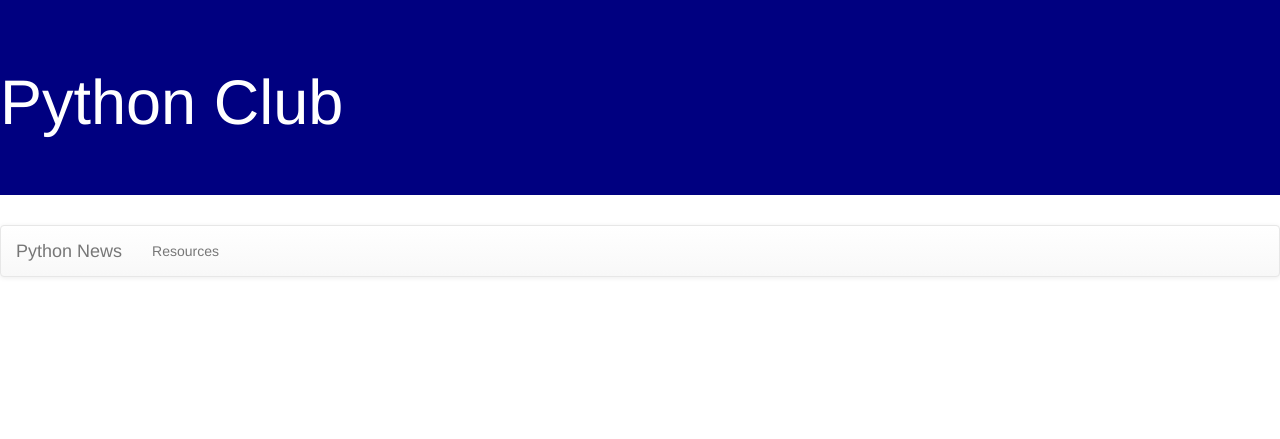
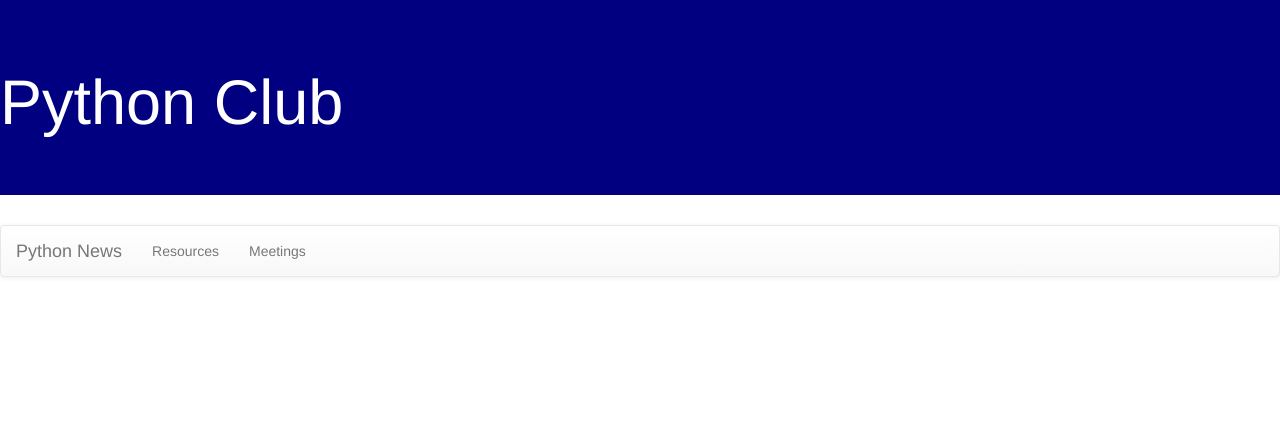
Before and after one commit to walimorris/PythonClub, a Django app: template PythonClub/club/templates/base.html in a window 1280 px wide. Shown: the top 439 px of the page. Run offline with Django 3.2, Linux system fonts and the light colour scheme; the template is opened without the code that fills it, so the values that code supplies are empty; some libraries are stand-ins or nearby versions.

Commit message:
Add files via upload

```diff
--- a/PythonClub/club/templates/base.html
+++ b/PythonClub/club/templates/base.html
@@ -19,6 +19,7 @@
                 </div>
                 <ul class="nav navbar-nav">
                     <li><a href="{% url 'resources' %}">Resources</a></li>
+                    <li><a href="{% url 'meetings' %}">Meetings</a></li>
 
 
 
```
